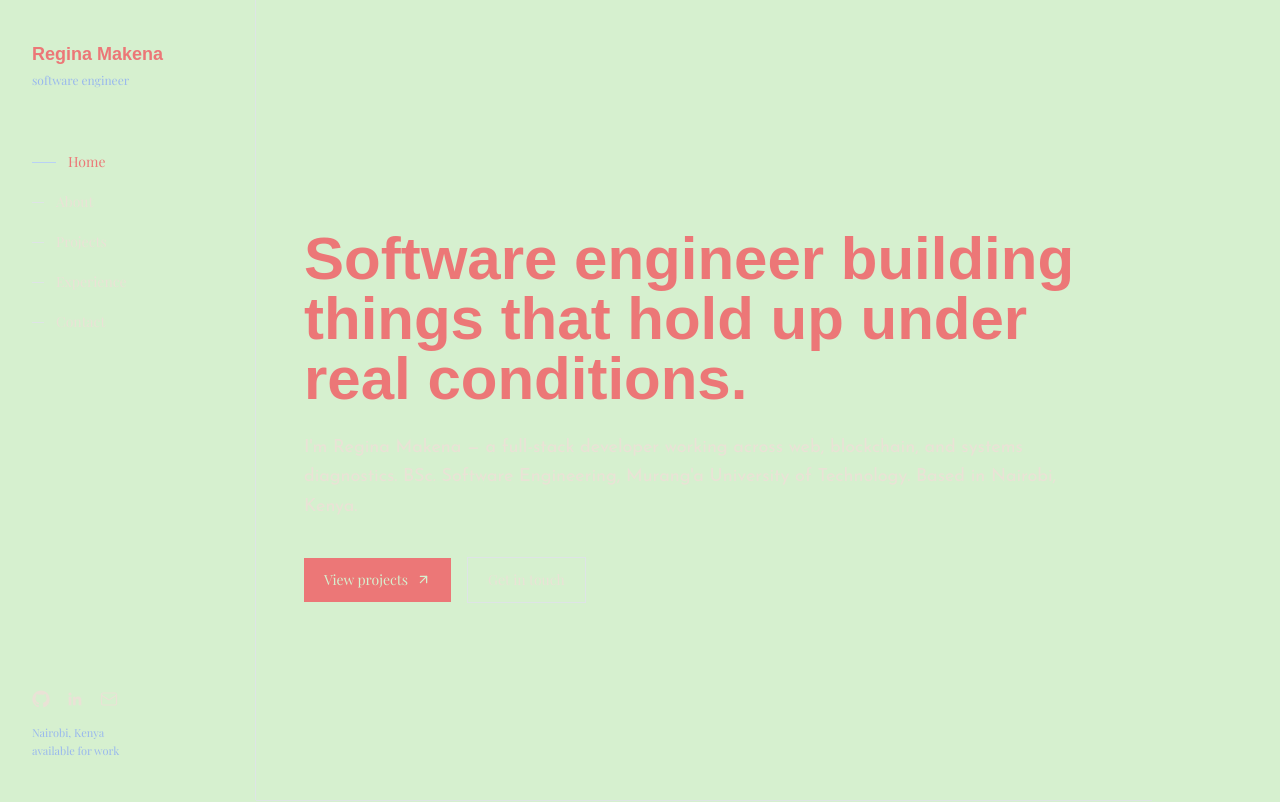
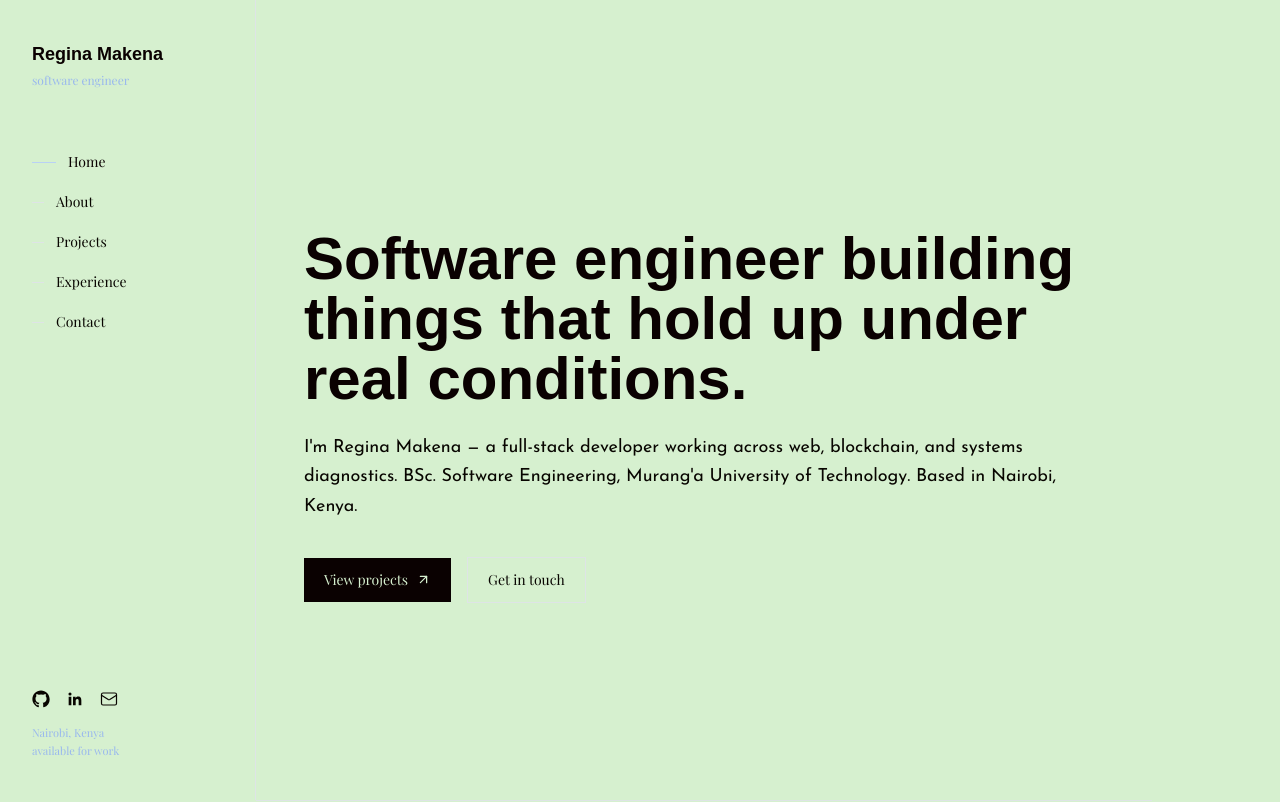
Before and after one commit to ginakena/New-portfolio, a React (Vite) app: page / in a window 1280 px wide. Shown: the top 802 px of the page. Built offline with nearby package versions, Linux system fonts and the light colour scheme; a web font is replaced by a local one.

Commit message:
update text color

```diff
--- a/tailwind.config.js
+++ b/tailwind.config.js
@@ -6,8 +6,8 @@ export default {
       colors: {
         paper: "#d6f0cf",
         paperDim: "#FBE6C2",
-        ink: "#ec7777",
-        inkSoft: "#EAE2D6",
+        ink: "#0a0101",
+        inkSoft: "#080500",
         muted: "#99b8ee",
         line: "#dee4e6",
         accent: "#b9d1f5",
```
